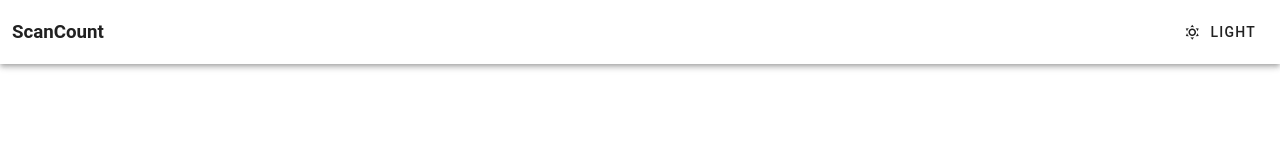
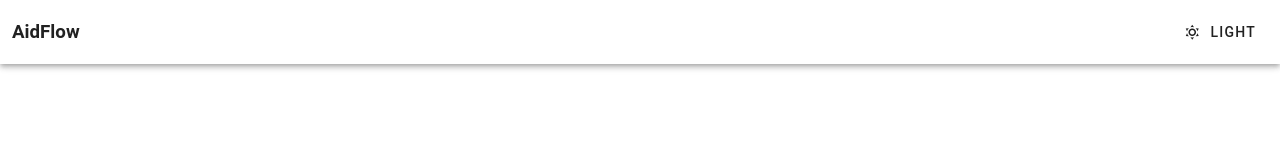
Before and after one commit to addeligero/ScanCount-, a Vue app: page / in a window 1280 px wide. Shown: the top 160 px of the page. Built offline with nearby package versions, Linux system fonts and the light colour scheme.

Commit message:
transitioned to thesis

```diff
--- a/index.html
+++ b/index.html
@@ -4,7 +4,7 @@
     <meta charset="UTF-8" />
     <link rel="icon" href="/scan.png" />
     <meta name="viewport" content="width=device-width, initial-scale=1.0" />
-    <title>ScanCount</title>
+    <title>AidFlow</title>
   </head>
   <body>
     <div id="app"></div>
--- a/src/components/Header.vue
+++ b/src/components/Header.vue
@@ -15,7 +15,7 @@ function onClick() {
 
 <template>
   <v-app-bar class="px-3">
-    <h3>ScanCount</h3>
+    <h3>AidFlow</h3>
     <v-spacer></v-spacer>
 
     <v-btn
```
